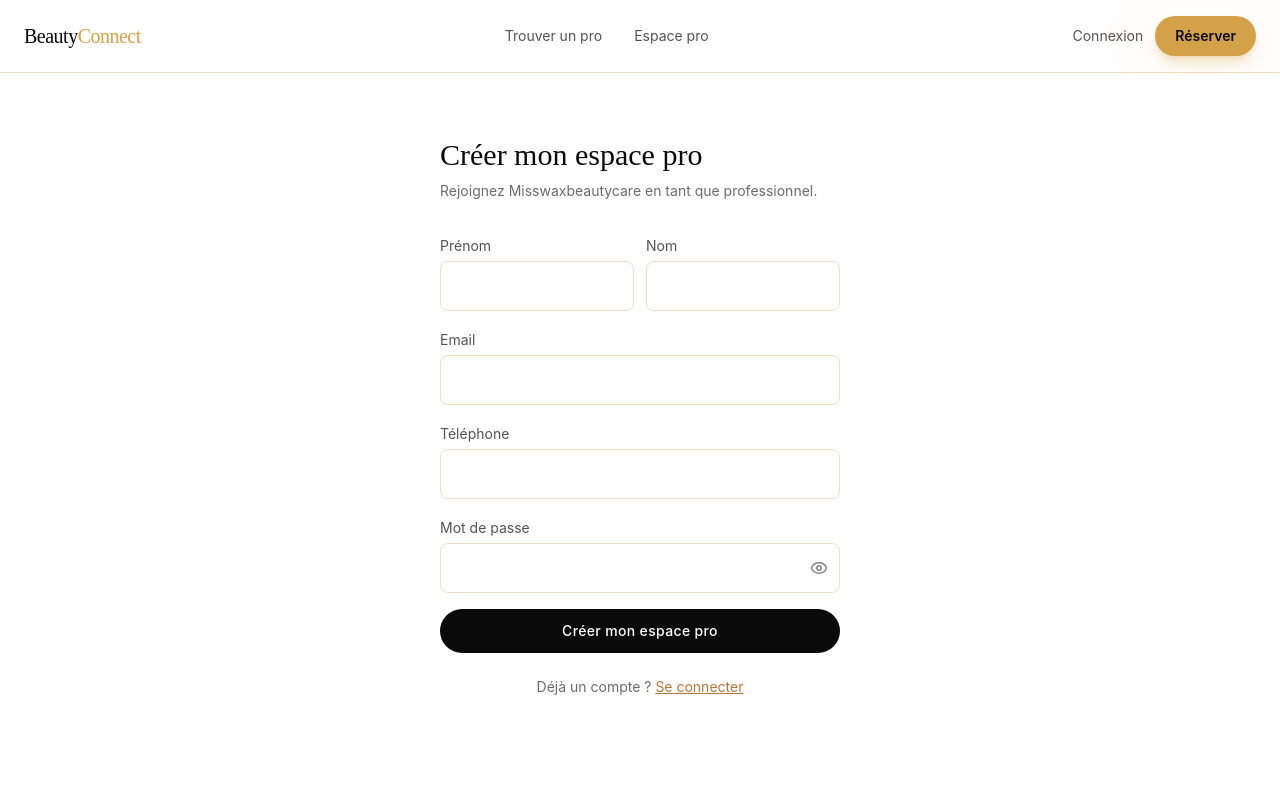
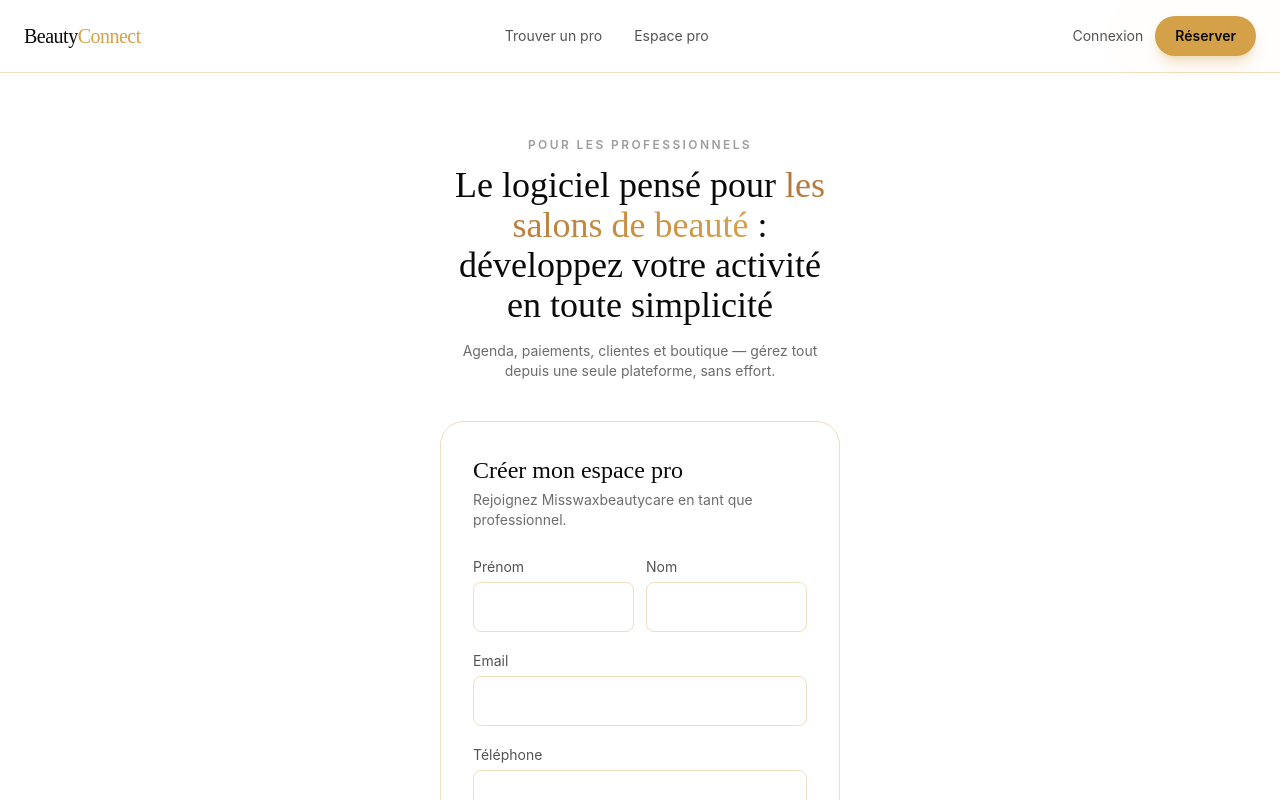
Before and after one commit to Misswaxbeautycare/beautyconnect, a Next.js app: page /pro/inscription in a window 1280 px wide. Shown: the top 800 px of the page. Built offline with nearby package versions, Linux system fonts and the light colour scheme; no server answers.

Commit message:
Ajouter un texte d'accroche (fond blanc, accent orange) avant le formulaire d'inscription pro, façon page marketing Fresha

```diff
--- a/app/pro/inscription/page.tsx
+++ b/app/pro/inscription/page.tsx
@@ -67,10 +67,26 @@ export default function ProInscriptionPage() {
 
   return (
     <div className="mx-auto flex min-h-[70vh] max-w-md flex-col justify-center px-6 py-16">
-      <h1 className="font-display text-3xl text-noir">Créer mon espace pro</h1>
-      <p className="mt-2 text-sm text-noir/60">Rejoignez Misswaxbeautycare en tant que professionnel.</p>
+      <p className="mb-3 text-center text-xs font-semibold uppercase tracking-[0.2em] text-noir/40">
+        Pour les professionnels
+      </p>
+      <h1 className="text-center font-display text-3xl leading-[1.15] text-noir sm:text-4xl">
+        Le logiciel pensé pour{" "}
+        <span className="bg-gradient-to-r from-or-dark to-or bg-clip-text text-transparent">
+          les salons de beauté
+        </span>
+        {" "}: développez votre activité en toute simplicité
+      </h1>
+      <p className="mt-4 text-center text-sm text-noir/60">
+        Agenda, paiements, clientes et boutique — gérez tout depuis une seule plateforme, sans
+        effort.
+      </p>
 
-      <form onSubmit={handleSubmit(onSubmit)} className="mt-8 space-y-4">
+      <div className="mt-10 rounded-3xl border border-beige-dark p-6 sm:p-8">
+        <h2 className="font-display text-2xl text-noir">Créer mon espace pro</h2>
+        <p className="mt-1 text-sm text-noir/60">Rejoignez Misswaxbeautycare en tant que professionnel.</p>
+
+        <form onSubmit={handleSubmit(onSubmit)} className="mt-6 space-y-4">
         <div className="grid grid-cols-2 gap-3">
           <div>
             <label className="text-sm text-noir/70">Prénom</label>
@@ -115,11 +131,12 @@ export default function ProInscriptionPage() {
         <Button type="submit" disabled={isSubmitting} className="w-full">
           {isSubmitting ? "Création..." : "Créer mon espace pro"}
         </Button>
-      </form>
+        </form>
 
-      <p className="mt-6 text-center text-sm text-noir/60">
-        Déjà un compte ? <Link href="/login" className="text-or-dark underline">Se connecter</Link>
-      </p>
+        <p className="mt-6 text-center text-sm text-noir/60">
+          Déjà un compte ? <Link href="/login" className="text-or-dark underline">Se connecter</Link>
+        </p>
+      </div>
     </div>
   );
 }
```
Also changed, not shown: 1 other file (tests, documents, lock files or other folders).
